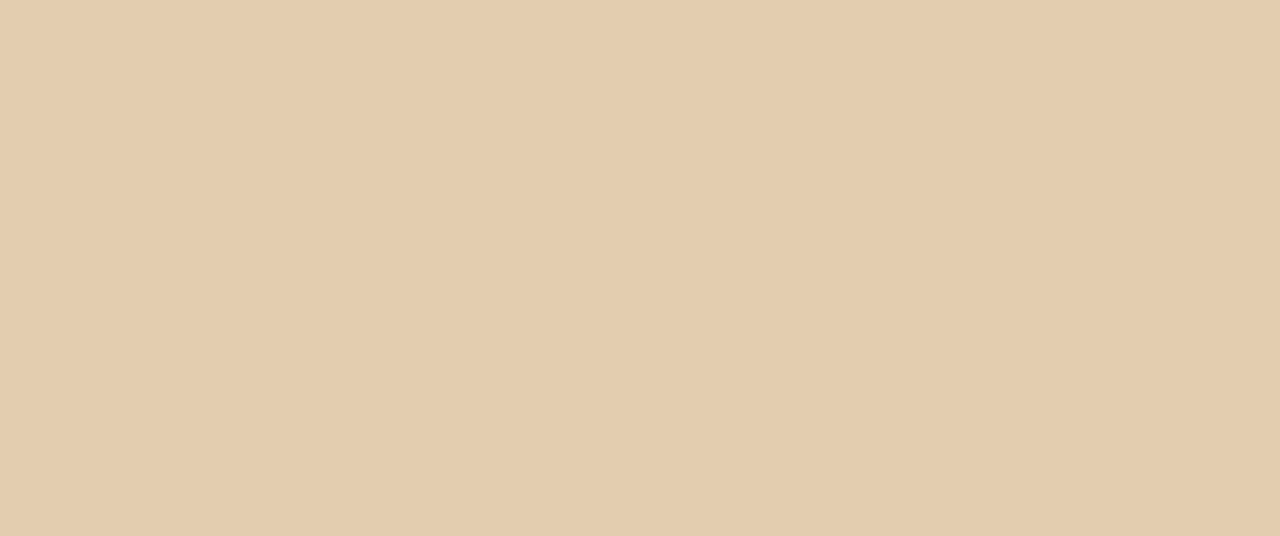
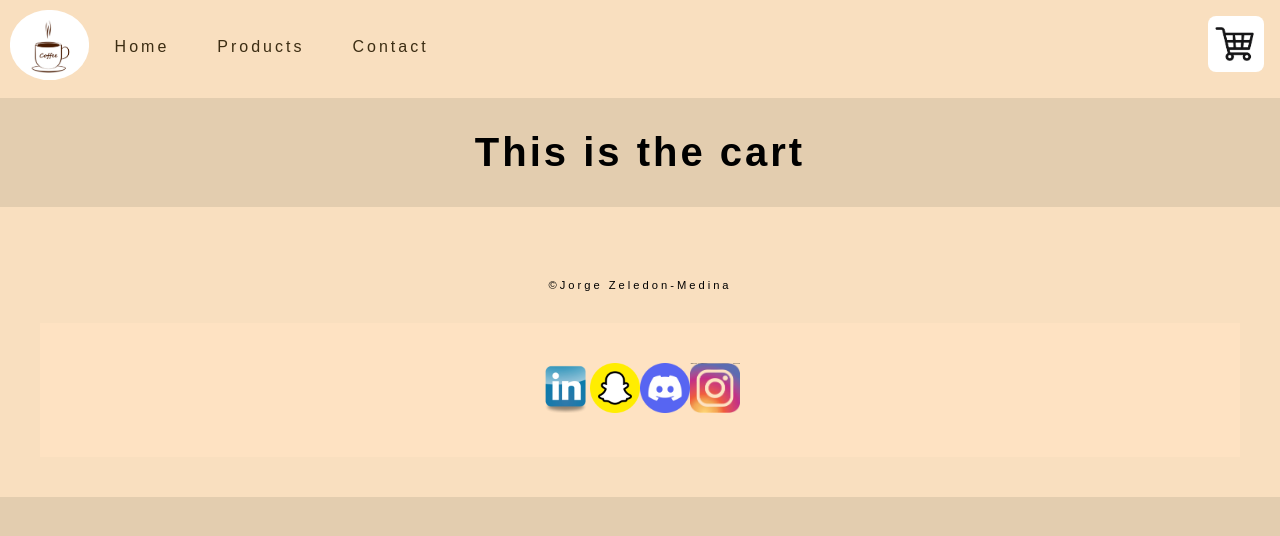
Before and after one commit to JorgeZmedina/Ecomv2, a React (Create React App) app in the folder icoffee/: page /Cart in a window 1280 px wide. Before the commit this address had no page. Shown: the top 536 px of the page. Built offline with nearby package versions, Linux system fonts and the light colour scheme.

Commit message:
added cart menu and fixes

```diff
--- a/icoffee/public/index.html
+++ b/icoffee/public/index.html
@@ -2,7 +2,7 @@
 <html lang="en">
   <head>
     <meta charset="utf-8" />
-    <link rel="icon" href="%PUBLIC_URL%/favicon.ico" />
+    <link rel="logo" href="public/images/logo.png" />
     <meta name="viewport" content="width=device-width, initial-scale=1" />
     <meta name="theme-color" content="#000000" />
     <meta
@@ -24,7 +24,7 @@
       work correctly both with client-side routing and a non-root public URL.
       Learn how to configure a non-root public URL by running `npm run build`.
     -->
-    <title>React App</title>
+    <title> ICOFEE</title>
   </head>
   <body>
     <noscript>You need to enable JavaScript to run this app.</noscript>
--- a/icoffee/src/components/Footer.js
+++ b/icoffee/src/components/Footer.js
@@ -5,7 +5,7 @@ function Footer () {
 
     return (
         <div>
-         <footer>
+         <footer className="footr">
         <p className="copy">&copy;Jorge Zeledon-Medina</p>
 
         <section className="footr" id="footer"><h5>l</h5>
--- a/icoffee/src/components/Header.js
+++ b/icoffee/src/components/Header.js
@@ -24,9 +24,17 @@ function Header () {
 
     return (
         <div>
+          <div className="logo animate__animated animate__pulse"><Link to="/"><img src="images/logo.png" alt="logo" class="logo"></img></Link></div>
+
+          <article class="cart"><h5>l</h5>
+    <a href="">
+    <Link to="/Cart">
+        <img src="images/cart.jpeg" alt="cart"></img></Link>
+    </a>
+</article>
          <nav>
             <button className="hamburger" onClick={toggleHamburger}><img src="images/hamburger.png" alt="hamburger" id="hamburger"/></button>
-            <article id="menuToggle"><h5>l</h5>
+            <article id="menuToggle">
               <ul id="menu">
                 <li><Link to="/"> Home </Link></li>
                 <li><Link to="/products"> Products </Link></li>
@@ -36,6 +44,6 @@ function Header () {
           </nav>
         </div>
     )
-}
+};
 
 export default Header;
--- a/icoffee/src/index.js
+++ b/icoffee/src/index.js
@@ -1,26 +1,10 @@
-// import React from 'react';
-// import ReactDOM from 'react-dom/client';
-// import './index.css';
-// import App from './App';
-// import reportWebVitals from './reportWebVitals';
-
-// const root = ReactDOM.createRoot(document.getElementById('root'));
-// root.render(
-//   <React.StrictMode>
-//     <App />
-//   </React.StrictMode>
-// );
-
-// // If you want to start measuring performance in your app, pass a function
-// // to log results (for example: reportWebVitals(console.log))
-// // or send to an analytics endpoint. Learn more: https://bit.ly/CRA-vitals
-// reportWebVitals();
 import ReactDOM from "react-dom";
 import { BrowserRouter, Routes, Route } from "react-router-dom";
 import Layout from "./pages/Layout";
 import HomePage from "./pages/HomePage";
 import Contact from "./pages/Contact";
 import Products from "./pages/Products";
+import Cart from "./pages/Cart";
 export default function App() {
   return (
     <BrowserRouter>
@@ -29,6 +13,7 @@ export default function App() {
           <Route index element={<HomePage />} />
           <Route path="contact" element={<Contact />} />
           <Route path="products" element={<Products />} />
+          <Route path="Cart" element={<Cart />} />
         </Route>
       </Routes>
     </BrowserRouter>
--- /dev/null
+++ b/icoffee/src/pages/Cart.js
@@ -0,0 +1,14 @@
+import React from "react";
+import '../styles/cart.css'
+
+const Cart = () => {
+    console.log('route to cart')
+    return (
+        <div className="Cart">
+
+        <h1>This is the cart</h1>
+        </div>
+    )
+}
+
+export default Cart;
--- a/icoffee/src/pages/Contact.js
+++ b/icoffee/src/pages/Contact.js
@@ -9,17 +9,21 @@ const Contact = () => {
 
            <form>
 <label for="Firstname">First Name</label>
-<input type="text" name="Firstname" value="Jorge"                     id="Firstname"/>
+<input type="text" name="Firstname"                    id="Firstname" placeholder="Jorge"/>
+{/* value="Jorge"  */}
 
 <label for="Lastname">Last Name </label>
-<input type="text" name="Lastname" value="Medina"                     id="Lastname"/>
+<input type="text" name="Lastname"                     id="Lastname" placeholder="Medina"/>
+{/* value="Medina" */}
 
 <label for="email">Email address</label>
-<input type="text" name="email" value="JorgeMedina@xyz.net"           id="email"/>
+<input type="text" name="email"           id="email" placeholder="JorgeMedina@xyz.net"/>
+{/* value="JorgeMedina@xyz.net"  */}
 
 <label for="Comments">Comments </label>
 
-<textarea id="Comments" name="extra" rows="3" cols="40" value="Comments">
+<textarea id="Comments" name="extra" rows="3" cols="40" placeholder="Enter Your Comments here!">
+{/* value="Write your comment here!" */}
 </textarea>
 
 <input type="submit" value="submit" id="Submit"/>
--- a/icoffee/src/pages/HomePage.js
+++ b/icoffee/src/pages/HomePage.js
@@ -1,25 +1,30 @@
 import React from "react";
 import '../styles/home-page.css';
 import { BrowserRouter, Route, Link } from "react-router-dom";
+// import slide1pch from './images/slide1pch.png';
+// import slide1pch from './images/slide1pch.png';
+// import Dragondrink from 'public/images/Dragondrink.png'
+
 
 
 function HomePage () {
 
     return (
         <div>
+
         <main>
-    <section className="action"><h5>l</h5>
-    <section className="hero content"><h5>l</h5>
-    <h2 className="animate__animated animate__zoomIn title"><strong>ICoffee <span>Shop</span></strong></h2>
-    <p>Coffee. Perfected</p>
-    <img src="images/slide1pch.png" alt="img1"></img>
-    <img src="images/mccf.png" alt="img1"></img>
-    <h6> <Link to="/contact"> learn more </Link> </h6>
-    <h6><Link to="/products"> Buy</Link></h6>
-</section>
-</section>
+        <div className="action"><h5>l</h5>
+            <div className="hero content"><h5>l</h5>
+             <h2 className="animate__animated animate__zoomIn title"><strong>ICoffee         <span>Shop</span></strong></h2>
+            <p>Coffee. Perfected</p>
+            <img src="images/slide1pch.png" alt="img1"></img>
+            <img src="images/mccf.png" alt="img1"></img>
+            <h6> <Link to="/contact"> learn more</Link> </h6>
+            <h6><Link to="/products"> Buy</Link></h6>
+            </div>
+        </div>
 
-</main>
+        </main>
         </div>
     )
 }
--- a/icoffee/src/pages/Layout.js
+++ b/icoffee/src/pages/Layout.js
@@ -2,6 +2,7 @@ import React from "react";
 import { Outlet } from "react-router-dom";
 import Header from "../components/Header";
 import Footer from "../components/Footer";
+
 const Layout = () => {
     return (
         <>
--- a/icoffee/src/pages/Products.js
+++ b/icoffee/src/pages/Products.js
@@ -4,14 +4,14 @@ import Cards from '../components/cards'
 
 const losProducts = () => {
     return(
-        <div>
+        <>
             <h1>Los Productos!!</h1>
             <div className="main-products">
             <Cards />
             <Cards />
             <Cards />
             </div>
-        </div>
+        </>
     )
 }
 
--- /dev/null
+++ b/icoffee/src/styles/cart.css
@@ -0,0 +1,6 @@
+/* .cart {
+    background-color: rgb(98, 135, 184);
+} */
+.Cart {
+    text-align: center;
+}
--- a/icoffee/src/styles/header.css
+++ b/icoffee/src/styles/header.css
@@ -25,7 +25,6 @@ nav {
     text-align: left;
 
 }
-
 
 nav li {
     display: inline;
@@ -57,6 +56,7 @@ nav li:hover {
         height: 1rem;
     }
 }
+
 @media screen and (min-width: 801px) and (max-width:900px) {
     #menuToggle {
         display: none;
--- a/icoffee/src/styles/home-page.css
+++ b/icoffee/src/styles/home-page.css
@@ -88,8 +88,14 @@ h6 {
     background-size: cover;
     text-align: center;
     justify-content: center;
+    background-image: url(public/images/slide1pch.png);
     animation: change 18s infinite ease-in-out;
 }
+@media (prefers-reduced-motion: no-preference) {
+    .action {
+      animation: App-logo-spin infinite 20s linear;
+    }
+  }
 
 
 .content {
@@ -117,55 +123,22 @@ h6 {
 
 
 /* @keyframes change {
-    0%
-    {
-        background-image: url(images/slide2pwhc.png);
+    0% {
+      background-image: url(/images/slide2pwhc.png);
     }
-    20%
-    {
-        background-image: url(images/slide3twhc.png);
+    20% {
+      background-image: url(/images/slide3twhc.png);
     }
-    40%
-    {
-        background-image: url(images/slide4hc.png);
+    40% {
+      background-image: url(/images/slide4hc.png);
     }
-    60%
-    {
-        background-image: url(images/mccf.png);
+    60% {
+      background-image: url(/images/mccf.png);
     }
-    80%
-    {
-        background-image: url(images/pfbb.png);
+    80% {
+      background-image: url(/images/pfbb.png);
     }
-    100%
-    {
-        background-image: url(images/Pwcmfbb.png);
+    100% {
+      background-image: url(/images/Pwcmfbb.png);
     }
-} */
-
-@keyframes change {
-    0%
-    {
-        background-image: 'public/images/Dragondrink.png' ;
-    }
-    20%
-    {
-        background-image: 'public/images/Dragondrink.png';
-    }
-    40%
-    {
-        background-image: 'public/images/Dragondrink.png';
-    }
-    60%
-    {
-        background-image: 'public/images/Dragondrink.png';
-    }
-    80%
-    {
-        background-image: 'public/images/Dragondrink.png';
-    }
-    100%
-    {
-        background-image: image('public/images/StrawberryAçaí.png');
-    }
-}
+  } */
```
Also changed, not shown: 1 other file (tests, documents, lock files or other folders).
